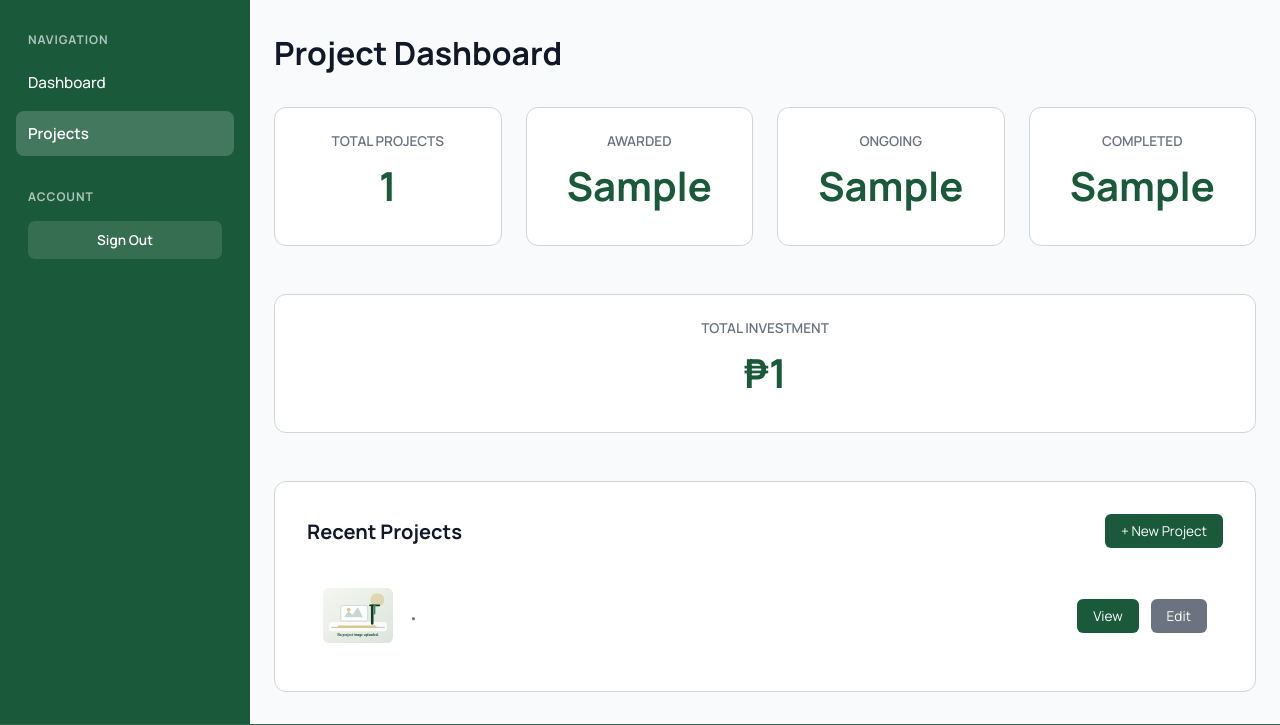
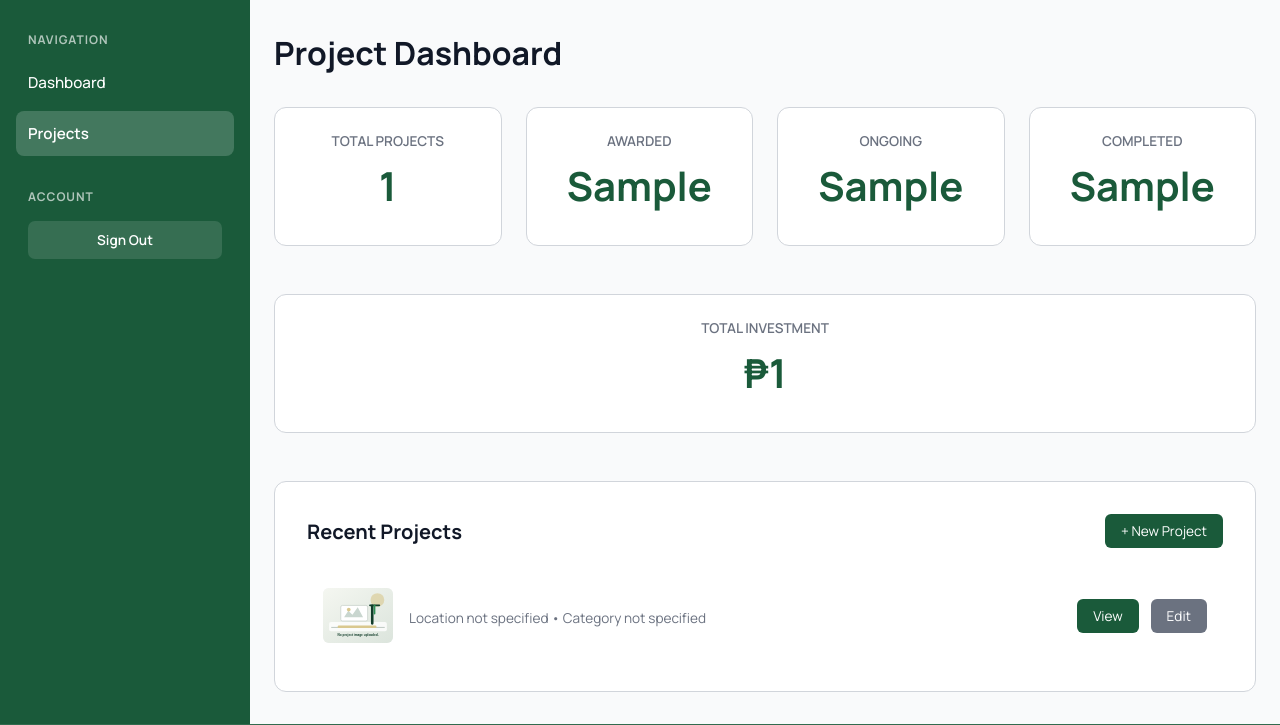
Before and after one commit to AboloftZeke/Gabaldon-Municipality-Project-Tracker, a Django app: template templates/projects/project_dashboard.html in a window 1280 px wide. Shown: the part 74-799 px from the top of the page. Run offline with Django 5.2, Linux system fonts and the light colour scheme; tables that the repository leaves empty hold one stand-in row (values such as "Sample post"); the template is opened without the code that fills it: values that come from a table or form of the project are taken from there, most other values are stand-ins (such as "Sample title", 1, 10 or a date in 2020); parts of the project's set-up code (start-up, migrations or seed data) failed here and were passed over.

Commit message:
Display normalized dashboard project data

```diff
--- a/templates/projects/project_dashboard.html
+++ b/templates/projects/project_dashboard.html
@@ -181,9 +181,17 @@
                         </div>
 
                         <div class="project-meta">
-                            {{ project.location|title }}
+                            {% if project.address and project.address.barangay %}
+                                {{ project.address.barangay }}
+                            {% else %}
+                                Location not specified
+                            {% endif %}
                             •
-                            {{ project.get_category_display }}
+                            {% if project.category %}
+                                {{ project.category.category_name }}
+                            {% else %}
+                                Category not specified
+                            {% endif %}
                         </div>
 
                     </div>
```
